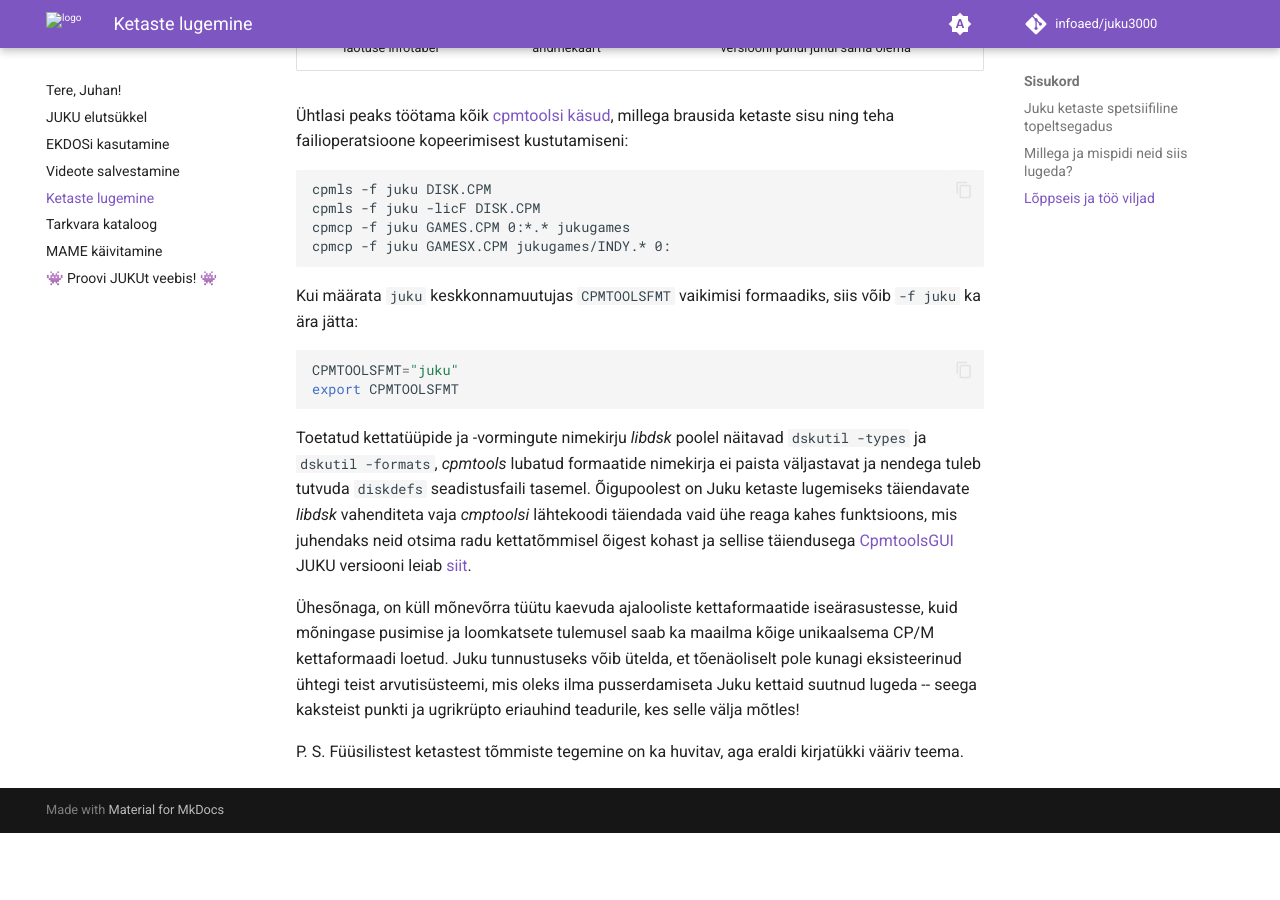
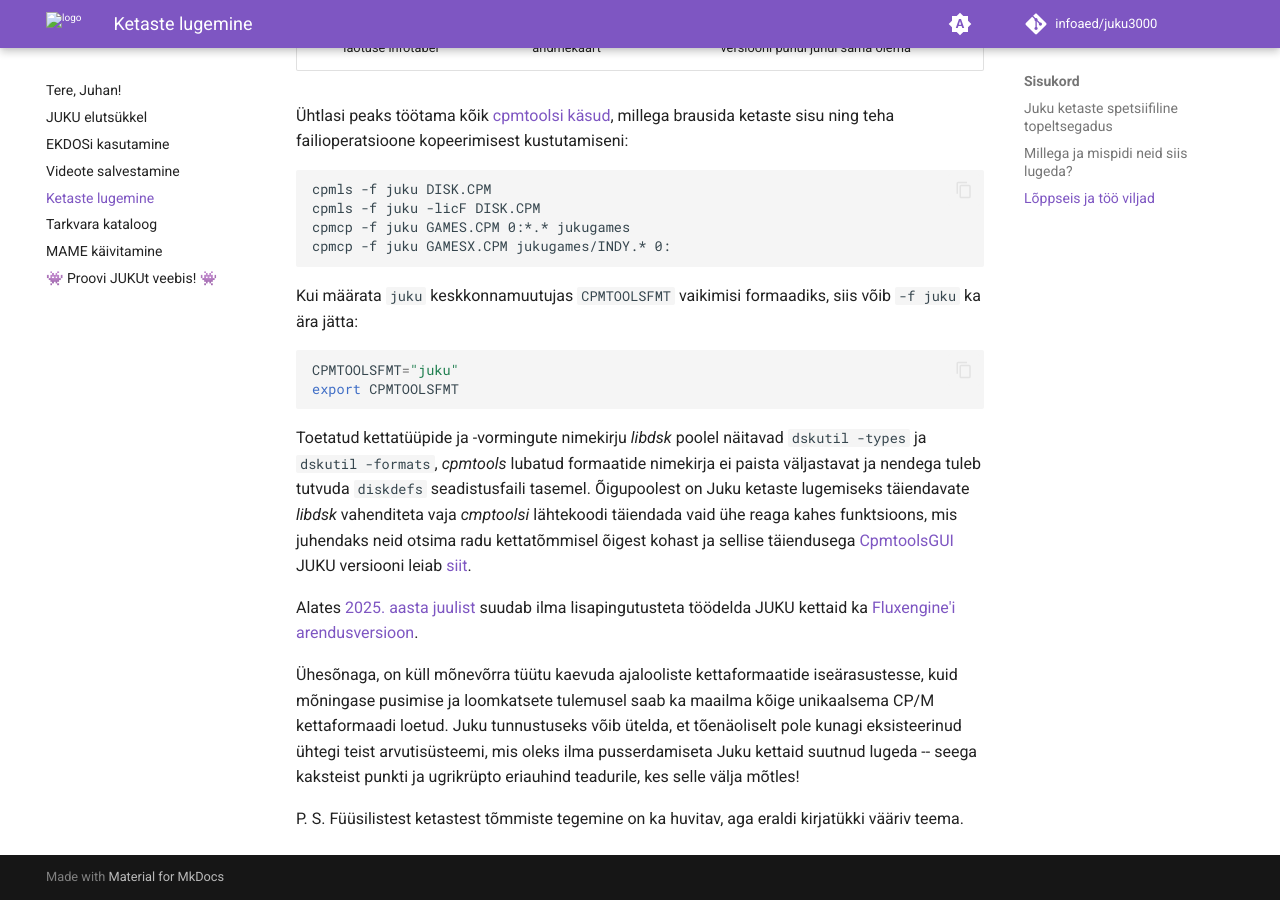
Before and after one commit to infoaed/juku3000, an MkDocs documentation site: the page built from docs/kettad.md, in a window 1280 px wide and 900 px high, scrolled down 4534 px. Built offline with MkDocs 1.6.1 and Material for MkDocs 9.7.7, drawn with Linux system fonts in a browser that asks for light colours; comment, search, counter and statistics services are not loaded; before the commit the page ends 5367 px from its top, so only the background shows below that.

Commit message:
Fluxengine töötleb nüüd JUKU kettaid!

```diff
--- a/docs/kettad.md
+++ b/docs/kettad.md
@@ -158,6 +158,8 @@ export CPMTOOLSFMT
 
 Toetatud kettatüüpide ja -vormingute nimekirju _libdsk_ poolel näitavad `dskutil -types` ja `dskutil -formats`, _cpmtools_ lubatud formaatide nimekirja ei paista väljastavat ja nendega tuleb tutvuda `diskdefs` seadistusfaili tasemel. Õigupoolest on Juku ketaste lugemiseks täiendavate _libdsk_ vahenditeta vaja _cmptoolsi_ lähtekoodi täiendada vaid ühe reaga kahes funktsioons, mis juhendaks neid otsima radu kettatõmmisel õigest kohast ja sellise täiendusega [CpmtoolsGUI](http://star.gmobb.jp/koji/cgi/wiki.cgi?page=CpmtoolsGUI) JUKU versiooni leiab [siit](http://infoaed.ee/juku/CpmtoolsGUI_JUKU.zip).
 
+Alates [2025. aasta juulist](https://github.com/davidgiven/fluxengine/pull/796) suudab ilma lisapingutusteta töödelda JUKU kettaid ka [Fluxengine'i arendusversioon](https://github.com/davidgiven/fluxengine/releases/tag/dev).
+
 Ühesõnaga, on küll mõnevõrra tüütu kaevuda ajalooliste kettaformaatide iseärasustesse, kuid mõningase pusimise ja loomkatsete tulemusel saab ka maailma kõige unikaalsema CP/M kettaformaadi loetud. Juku tunnustuseks võib ütelda, et tõenäoliselt pole kunagi eksisteerinud ühtegi teist arvutisüsteemi, mis oleks ilma pusserdamiseta Juku kettaid suutnud lugeda -- seega kaksteist punkti ja ugrikrüpto eriauhind teadurile, kes selle välja mõtles!
 
 P. S. Füüsilistest ketastest tõmmiste tegemine on ka huvitav, aga eraldi kirjatükki vääriv teema.
```
